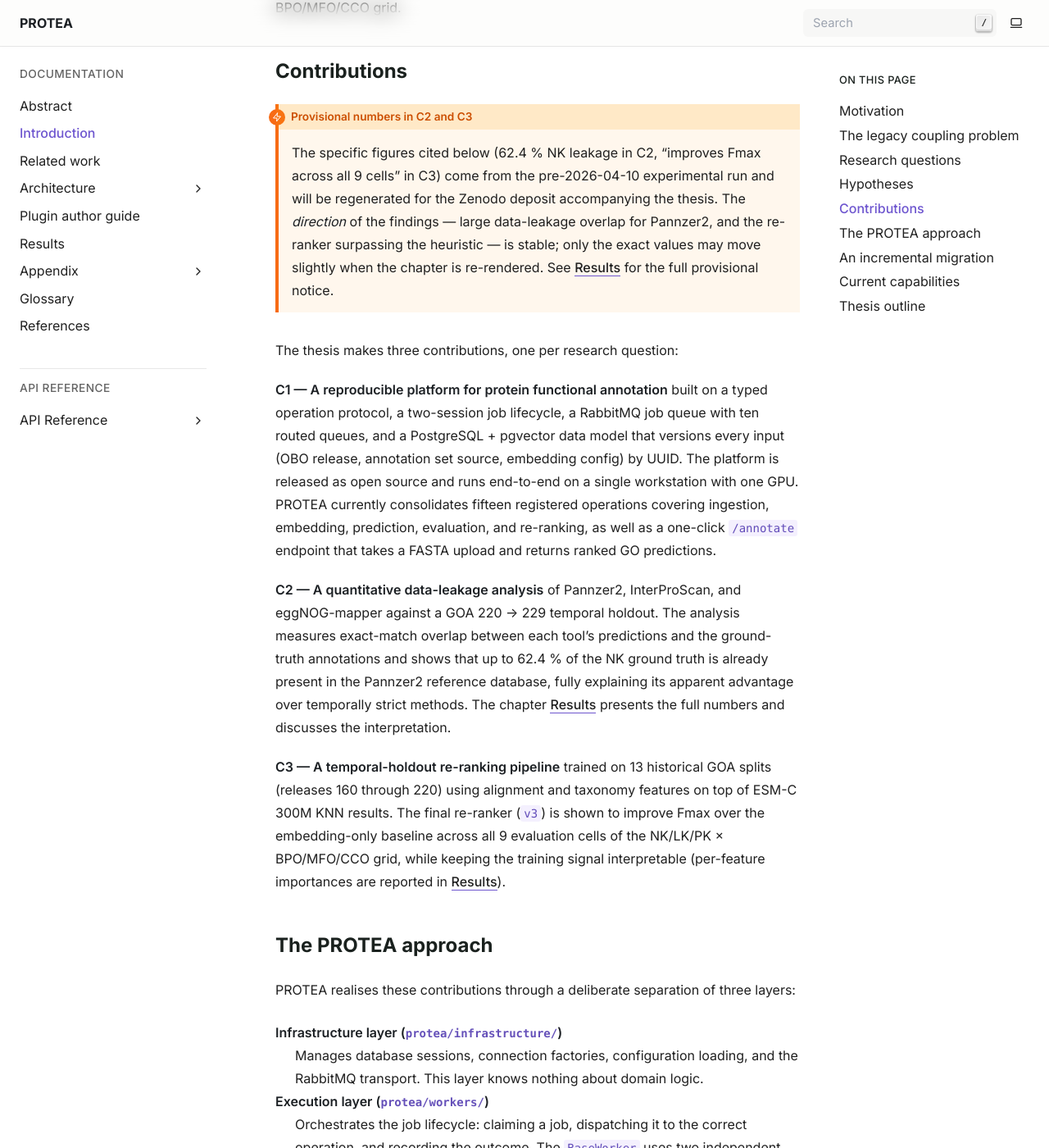
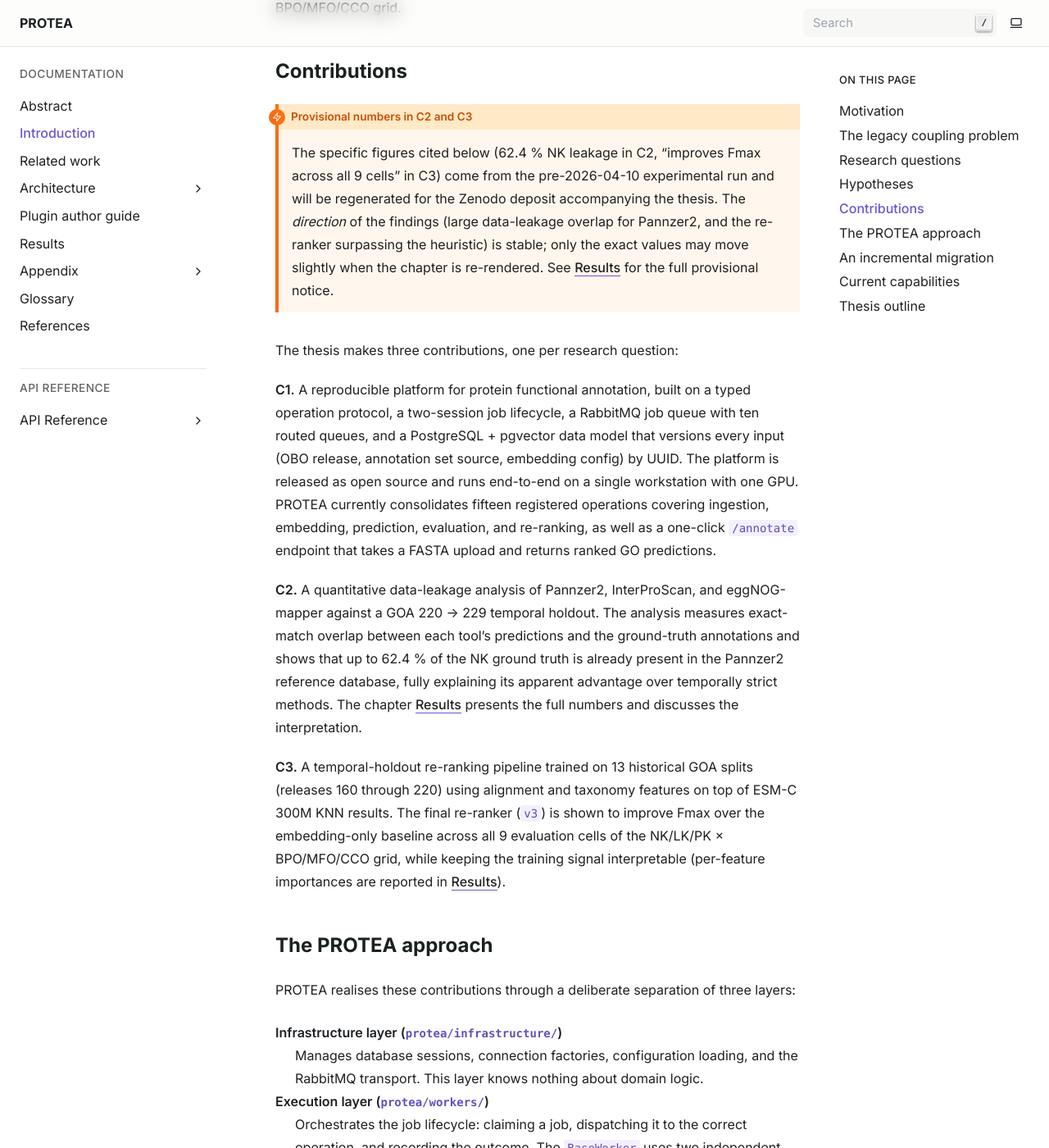
Before and after one commit to frapercan/PROTEA, a Sphinx documentation site: the page built from docs/source/introduction.rst, in a window 1280 px wide and 1400 px high, scrolled down 2885 px. Shown: the whole window at 82% size. Built offline with Sphinx 7.4.7, drawn with Linux system fonts in a browser that asks for light colours; cross-references to code outside the pages are shown as plain code; some of the changed text lies outside the part shown.

```diff
--- a/docs/source/abstract.rst
+++ b/docs/source/abstract.rst
@@ -22,7 +22,7 @@ alignment and taxonomic features, CAFA-style temporal holdout evaluation (NK/LK/
 LightGBM re-ranking. A scoring engine and one-click annotation endpoint make the system
 accessible to researchers without machine-learning infrastructure expertise.
 
-The platform is designed to accommodate continuous extension — new operations, new data
-sources, new models — without architectural regression. Computational efficiency is preserved
+The platform is designed to accommodate continuous extension (new operations, new data
+sources, new models) without architectural regression. Computational efficiency is preserved
 at each migration step, with sequence deduplication by MD5 hash, cursor-based pagination,
 and exponential backoff against upstream rate limits.
--- a/docs/source/introduction.rst
+++ b/docs/source/introduction.rst
@@ -7,8 +7,8 @@ Motivation
 The gap between the number of protein sequences deposited in public databases
 and the number that carry experimentally verified functional annotations has
 grown by several orders of magnitude over the past decade. UniProtKB/TrEMBL
-stores more than 250 million unreviewed sequences, while UniProtKB/Swiss-Prot —
-the manually curated subset — contains fewer than 600 000. Closing this gap by
+stores more than 250 million unreviewed sequences, while UniProtKB/Swiss-Prot
+(the manually curated subset) contains fewer than 600 000. Closing this gap by
 wet-lab experiments is economically infeasible, and the community has
 therefore invested in *automated* functional annotation: computational
 pipelines that transfer Gene Ontology (GO) terms :cite:`cafa2013` from a small
@@ -19,7 +19,7 @@ Automated GO term prediction is now a mature research area with well-defined
 benchmarks (the CAFA challenges :cite:`cafa2013,cafa2019,cafa2023`), a
 reference scoring tool (``cafa-evaluator`` :cite:`cafaeval2023`), and a rich
 catalogue of methods surveyed in :doc:`related_work`. Most open-source
-pipelines, however, were released as *research artefacts* — single-purpose
+pipelines, however, were released as *research artefacts*: single-purpose
 scripts optimised for the paper that accompanies them. When integrated into a
 production setting (a web server, a shared lab platform, a recurring batch
 job) they expose a cluster of engineering issues that are rarely discussed in
@@ -31,8 +31,8 @@ the original publications:
    reproducible today often cannot be replayed one year later because none
    of these versions is recorded alongside the prediction.
 2. **Temporal integrity of evaluation.** Benchmarking a tool against its own
-   reference database — the default configuration for most open-source
-   predictors — exposes the evaluation to data leakage: the tool has already
+   reference database (the default configuration for most open-source
+   predictors) exposes the evaluation to data leakage: the tool has already
    seen the annotations that the benchmark treats as ground truth. This
    problem is acknowledged by the CAFA protocol but ignored by many method
    papers.
@@ -57,7 +57,7 @@ single classes.
 
 A typical PIS/FANTASIA worker manages its own database session, connects
 directly to the message broker, orchestrates task sequencing, *and* executes
-domain logic — all in the same class. This coupling produces code that is
+domain logic, all in the same class. This coupling produces code that is
 difficult to unit-test (because all infrastructure must be mocked at once),
 hard to extend (because adding a new operation requires understanding the
 entire execution context), and fragile under failure (because a queue
@@ -72,20 +72,20 @@ This thesis investigates whether the engineering issues above can be resolved
 by architectural discipline *without* sacrificing prediction quality or
 computational efficiency. It is organised around three research questions:
 
-**RQ1 — Reproducible architecture.**
+**RQ1.** Reproducible architecture.
    Can a protein functional annotation pipeline be architected so that every
    prediction is *exactly reproducible* given the same input data, without
    sacrificing horizontal scalability on a single GPU and a modest number
    of CPU workers?
 
-**RQ2 — Temporal integrity of evaluation.**
+**RQ2.** Temporal integrity of evaluation.
    To what extent does temporal data leakage inflate the apparent performance
    of homology-based GO prediction tools (Pannzer2, InterProScan,
    eggNOG-mapper) when they are benchmarked against their own current
    reference databases, and can a fair temporal holdout protocol be enforced
    at the data model level?
 
-**RQ3 — Feature engineering on top of KNN.**
+**RQ3.** Feature engineering on top of KNN.
    Does a learned re-ranker that exploits classical pairwise alignment metrics
    (Needleman–Wunsch, Smith–Waterman) and taxonomic distance features on top
    of embedding-based KNN results consistently outperform the baseline
@@ -123,14 +123,14 @@ Contributions
    The specific figures cited below (62.4 % NK leakage in C2, "improves Fmax
    across all 9 cells" in C3) come from the pre-2026-04-10 experimental run
    and will be regenerated for the Zenodo deposit accompanying the thesis.
-   The *direction* of the findings — large data-leakage overlap for Pannzer2,
-   and the re-ranker surpassing the heuristic — is stable; only the exact
+   The *direction* of the findings (large data-leakage overlap for Pannzer2,
+   and the re-ranker surpassing the heuristic) is stable; only the exact
    values may move slightly when the chapter is re-rendered. See
    :doc:`/results` for the full provisional notice.
 
 The thesis makes three contributions, one per research question:
 
-**C1 — A reproducible platform for protein functional annotation** built on
+**C1.** A reproducible platform for protein functional annotation, built on
 a typed operation protocol, a two-session job lifecycle, a RabbitMQ job queue
 with ten routed queues, and a PostgreSQL + pgvector data model that
 versions every input (OBO release, annotation set source, embedding config)
@@ -140,7 +140,7 @@ registered operations covering ingestion, embedding, prediction, evaluation,
 and re-ranking, as well as a one-click ``/annotate`` endpoint that takes a
 FASTA upload and returns ranked GO predictions.
 
-**C2 — A quantitative data-leakage analysis** of Pannzer2, InterProScan, and
+**C2.** A quantitative data-leakage analysis of Pannzer2, InterProScan, and
 eggNOG-mapper against a GOA 220 → 229 temporal holdout. The analysis measures
 exact-match overlap between each tool's predictions and the ground-truth
 annotations and shows that up to 62.4 % of the NK ground truth is already
@@ -148,7 +148,7 @@ present in the Pannzer2 reference database, fully explaining its apparent
 advantage over temporally strict methods. The chapter :doc:`results` presents
 the full numbers and discusses the interpretation.
 
-**C3 — A temporal-holdout re-ranking pipeline** trained on 13 historical GOA
+**C3.** A temporal-holdout re-ranking pipeline trained on 13 historical GOA
 splits (releases 160 through 220) using alignment and taxonomy features on
 top of ESM-C 300M KNN results. The final re-ranker (``v3``) is shown to
 improve Fmax over the embedding-only baseline across all 9 evaluation cells
@@ -202,18 +202,18 @@ Current capabilities
 PROTEA currently provides fifteen registered operations spanning the full
 protein functional annotation pipeline:
 
-- **Data ingestion** — ``insert_proteins``, ``fetch_uniprot_metadata``,
+- **Data ingestion**: ``insert_proteins``, ``fetch_uniprot_metadata``,
   ``load_ontology_snapshot``, ``load_goa_annotations``,
   ``load_quickgo_annotations``.
-- **Embedding computation** — ``compute_embeddings`` (coordinator),
+- **Embedding computation**: ``compute_embeddings`` (coordinator),
   ``compute_embeddings_batch``, ``store_embeddings``.
-- **GO term prediction** — ``predict_go_terms`` (coordinator),
+- **GO term prediction**: ``predict_go_terms`` (coordinator),
   ``predict_go_terms_batch``, ``store_predictions``.
-- **Evaluation** — ``generate_evaluation_set``, ``run_cafa_evaluation``.
-- **Re-ranker dataset publishing** — ``export_research_dataset`` (LightGBM
+- **Evaluation**: ``generate_evaluation_set``, ``run_cafa_evaluation``.
+- **Re-ranker dataset publishing**: ``export_research_dataset`` (LightGBM
   training itself lives in ``protea-reranker-lab``; PROTEA only produces
   the frozen train/eval parquets and serves the registered boosters).
-- **Diagnostics** — ``ping``.
+- **Diagnostics**: ``ping``.
 
 A scoring engine applies weighted formulas or trained LightGBM re-rankers to
 prediction sets. The one-click ``/annotate`` endpoint automates the entire
```
Also changed, not shown: other parts of docs/source/introduction.rst (+2 -2 lines).
